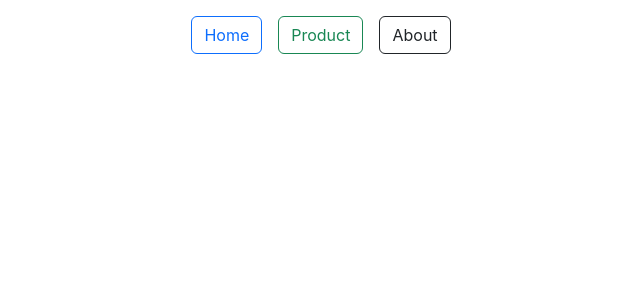
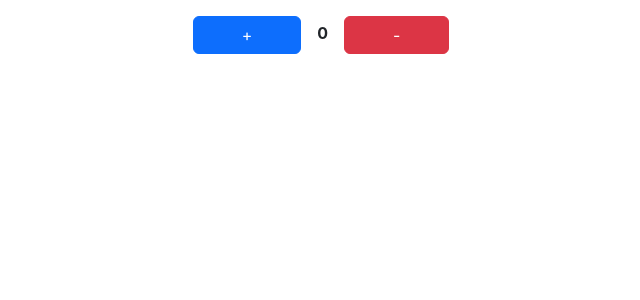
Before and after one commit to fahrikurniawan99/fahri-reactjs, a React (Create React App) app: page / in a window 1280 px wide. Shown: the top 300 px of the page, without its empty margins (319-959 px from the left). Built offline with nearby package versions, Linux system fonts and the light colour scheme.

Commit message:
Tugas Redux

```diff
--- a/package.json
+++ b/package.json
@@ -11,8 +11,11 @@
     "react": "^18.2.0",
     "react-bootstrap": "^2.5.0",
     "react-dom": "^18.2.0",
+    "react-redux": "^8.0.4",
     "react-router-dom": "^6.4.2",
     "react-scripts": "5.0.1",
+    "redux": "^4.2.0",
+    "redux-thunk": "^2.4.1",
     "sass": "^1.55.0",
     "styled-components": "^5.3.6",
     "validatorjs": "^3.22.1",
--- a/src/App.js
+++ b/src/App.js
@@ -1,4 +1,4 @@
-import { Link, Outlet } from "react-router-dom";
+import Redux from "./Tugas-Redux/Redux";
 
 function App() {
   return (
@@ -7,7 +7,7 @@ function App() {
       {/* <TugasPortofolio/> */}
       {/* <PortalBerita /> */}
       {/* <TugasHooks /> */}
-      <div className='py-3'>
+      {/* <div className='py-3'>
         <Link to='home' className='btn btn-outline-primary'>
           Home
         </Link>
@@ -22,7 +22,8 @@ function App() {
         <div className='vh-100 hstack'>
         <Outlet />
         </div>
-      </div>
+      </div> */}
+      <Redux />
     </div>
   );
 }
--- /dev/null
+++ b/src/Tugas-Redux/App/features/counter/actions.js
@@ -0,0 +1,17 @@
+import { DECREMENT, INCREMENT } from "./constans";
+
+export const increment = (value) => ({
+  type: INCREMENT,
+  value,
+});
+
+export const decrement = (value) => ({
+  type: DECREMENT,
+  value,
+});
+
+export const decrementWithCheckAction = (value) => (dispatch, getState) => {
+  if (getState().counter.count > 0) {
+    dispatch(decrement(value));
+  }
+};
--- /dev/null
+++ b/src/Tugas-Redux/App/features/counter/constans.js
@@ -0,0 +1,2 @@
+export const INCREMENT = "INCREMENT";
+export const DECREMENT = "DECREMENT";
--- /dev/null
+++ b/src/Tugas-Redux/App/features/counter/reducer.js
@@ -0,0 +1,23 @@
+import { DECREMENT, INCREMENT } from "./constans";
+
+const initialState = {
+  count: 0,
+};
+const counterReducer = (state = initialState, action) => {
+  switch (action.type) {
+    case INCREMENT:
+      return {
+        ...state,
+        count: state.count + action.value,
+      };
+    case DECREMENT:
+      return {
+        ...state,
+        count: state.count - action.value,
+      };
+    default:
+      return state;
+  }
+};
+
+export default counterReducer;
--- /dev/null
+++ b/src/Tugas-Redux/App/store.js
@@ -0,0 +1,16 @@
+import { applyMiddleware, combineReducers, compose, createStore } from "redux";
+import thunk from "redux-thunk";
+import counterReducer from "./features/counter/reducer";
+
+const rootReducer = combineReducers({
+  counter: counterReducer,
+});
+
+const composeEnhancers = window.__REDUX_DEVTOOLS_EXTENSION_COMPOSE__ || compose;
+
+const store = createStore(
+  rootReducer,
+  composeEnhancers(applyMiddleware(thunk))
+);
+
+export default store
--- /dev/null
+++ b/src/Tugas-Redux/Redux/Counter.jsx
@@ -0,0 +1,30 @@
+import React from "react";
+import { useDispatch, useSelector } from "react-redux";
+import {
+  decrementWithCheckAction,
+  increment,
+} from "../App/features/counter/actions";
+
+const Counter = () => {
+  const { count } = useSelector((state) => state.counter);
+  const dispatch = useDispatch();
+  return (
+    <div className='mt-3'>
+      <button
+        onClick={() => dispatch(increment(1))}
+        className='btn btn-primary px-5'
+      >
+        +
+      </button>
+      <span className='mx-3 fw-bold'>{count}</span>
+      <button
+        onClick={() => dispatch(decrementWithCheckAction(1))}
+        className='btn btn-danger px-5'
+      >
+        -
+      </button>
+    </div>
+  );
+};
+
+export default Counter;
--- /dev/null
+++ b/src/Tugas-Redux/Redux/index.jsx
@@ -0,0 +1,16 @@
+import React from "react";
+import { Provider } from "react-redux";
+import store from "../App/store";
+import Counter from "./Counter";
+
+const index = () => {
+  return (
+    <Provider store={store}>
+      <div>
+        <Counter />
+      </div>
+    </Provider>
+  );
+};
+
+export default index;
```
Also changed, not shown: 1 other file (tests, documents, lock files or other folders).
